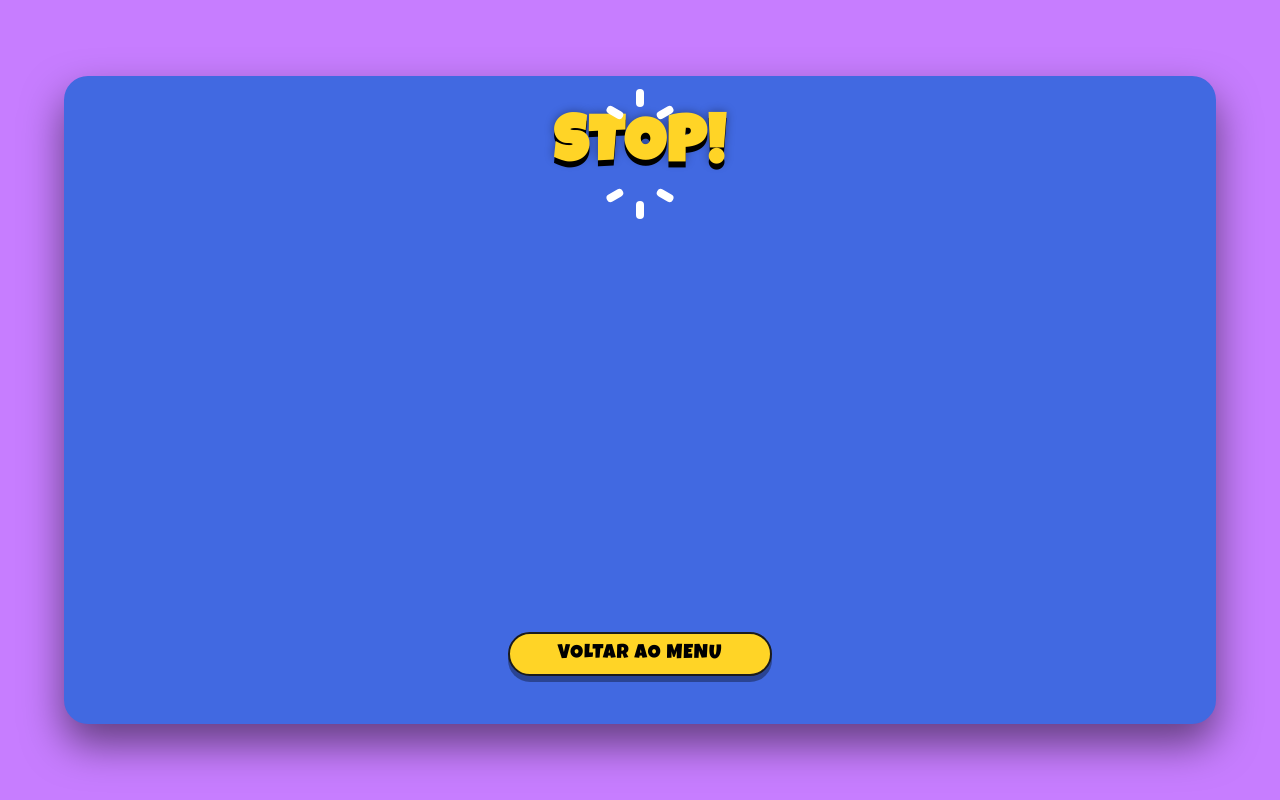
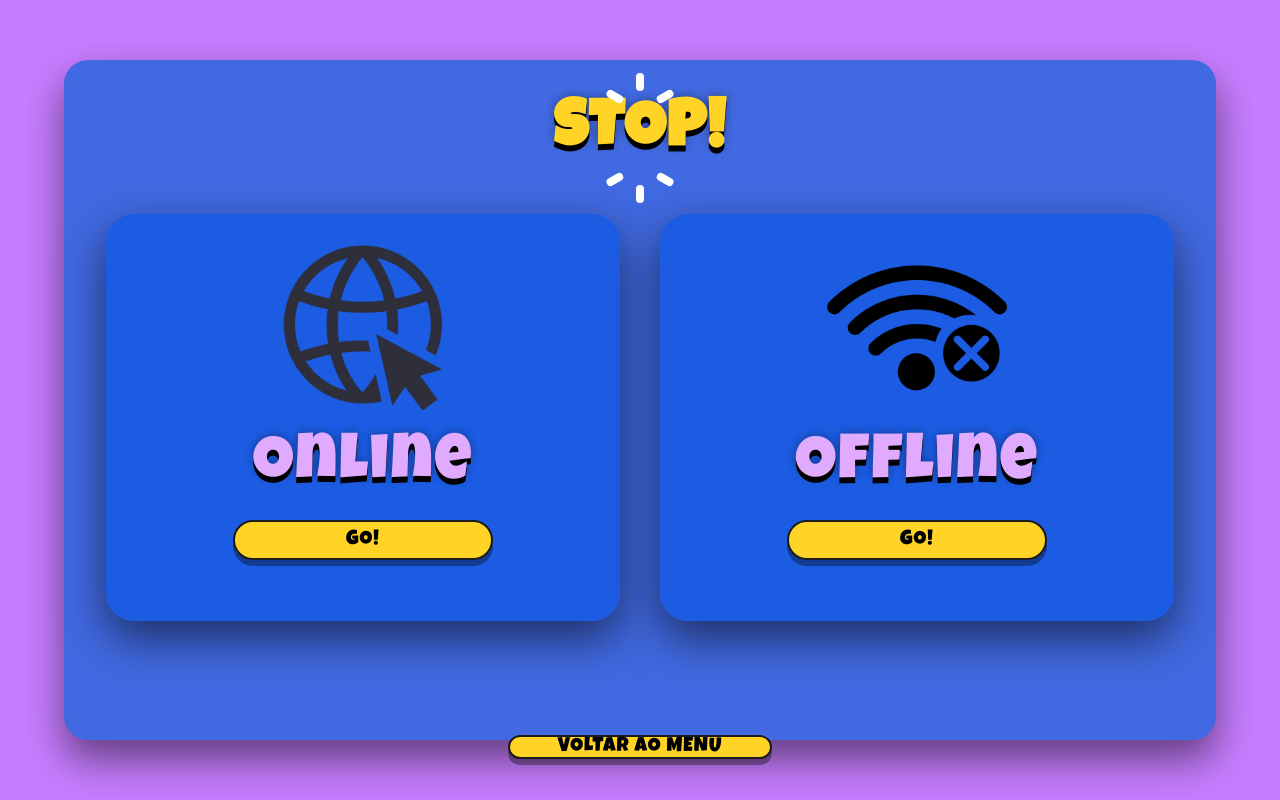
Before and after one commit to shiiifty/Jogo-do-stop, a plain HTML site: page html/play.html in a window 1280 px wide. Drawn offline with Linux system fonts and the light colour scheme.

Commit message:
com play

```diff
--- a/css/style-play.css
+++ b/css/style-play.css
@@ -23,6 +23,83 @@ body {
     box-sizing: border-box;
     align-items: center;
     justify-content: space-between;
+}
+
+.content-row {
+  display: flex;
+  gap: 40px;
+  flex: 1;
+  align-items: flex-start;
+}
+
+.left-panel,
+.right-panel {
+  flex: 1;
+  display: flex;
+  flex-direction: column;
+  justify-content:flex-start;
+  align-items: center;
+
+  background: rgba(27, 92, 228, 0.95);
+  border-radius: 28px;
+  box-shadow: 0 18px 45px rgba(0, 0, 0, 0.55);
+  padding: 24px 32px;
+  gap: 15px;
+
+  height: 70%;   /* 🔥 garante MESMA ALTURA */
+  width: 450px;
+}
+
+.imagem-online,
+.imagem-offline {
+  width: 70%;      /* ajusta aqui (50%, 60%, 80%...) */
+  height: 50%;
+  object-fit: contain;
+}
+
+.online-party,
+.offline-party {
+  font-size: 64px;
+  font-family: 'Luckiest Guy', cursive;
+  color: #E0AAFF;
+  text-shadow: 0 6px 0 black,
+            0 0 10px rgba(0,0,0,0.4);
+  letter-spacing: 2px;
+  margin: 0;
+}
+
+.online-go,
+.offline-go {
+  display: flex;
+  justify-content: center;
+  align-items: center;
+  width: 260px;
+  height: 40px;
+  margin: 8px 0;
+  border-radius: 999px;               /* super arredondado */
+  border: 2px solid #1b1b1b;
+  background: #FFD426;
+  font-family: 'Luckiest Guy', cursive;
+  font-size: 20px;
+  text-transform: uppercase;
+  text-decoration: none;
+  letter-spacing: 1px;
+  cursor: pointer;
+  box-shadow: 0 6px 0 rgba(0,0,0,0.35);
+  transition: transform 0.1s ease, box-shadow 0.1s ease, background 0.1s ease;
+  color: black;
+}
+
+/* efeito hover / clique */
+.online-go:hover,
+.offline-go:hover {
+  background: #ffe97a;
+}
+
+.online-go:active
+.offline-go:active {
+  transform: translateY(2px);
+  box-shadow: 0 3px 0 rgba(0,0,0,0.35);
 }
 
 .logo-text {
--- a/html/play.html
+++ b/html/play.html
@@ -20,6 +20,18 @@
                     <span></span><span></span><span></span>
                 </div>
             </div>
+            <div class="content-row">
+                <div class="left-panel">
+                    <img src="../assets/img/online.webp" class="imagem-online">
+                    <p class="online-party">Online</p>
+                    <button class="online-go">GO!</button>
+                </div>
+                <div class="right-panel">
+                    <img src="../assets/img/offline.png" class="imagem-offline">
+                    <p class="offline-party">Offline</p>
+                    <button class="offline-go">GO!</button>
+                </div>
+            </div>
             <a href="../index.html" class="voltar-menu">Voltar ao Menu</a>
         </div>
     </body>
```
Also changed, not shown: assets/img/47978.png (added), assets/img/offline.png (added), assets/img/online.webp (added).
